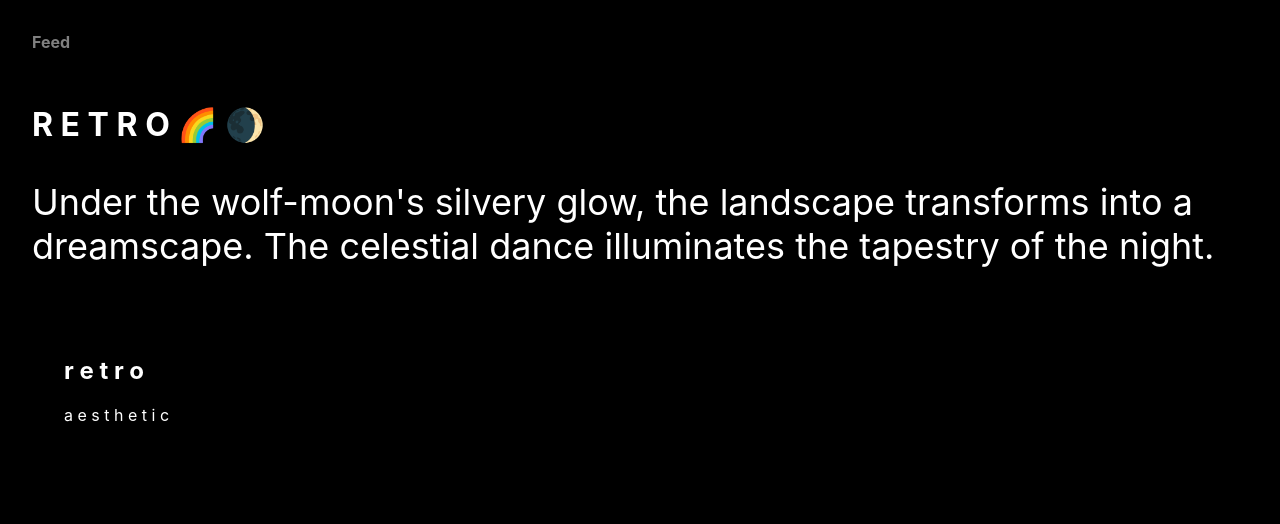
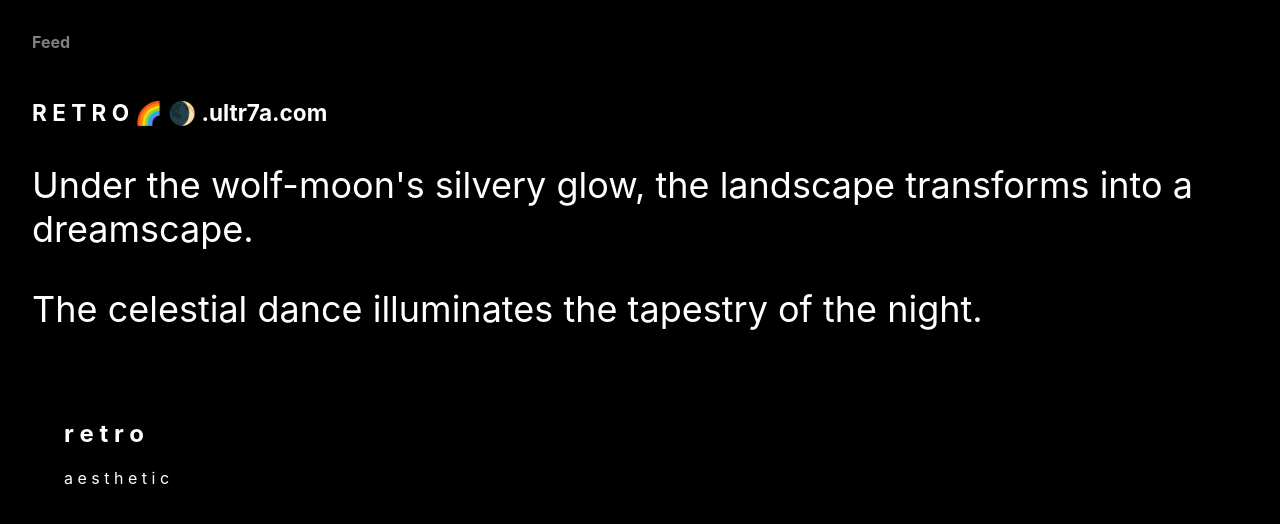
Before and after one commit to ultr7A/retro.ultr7a.com, a Next.js app: page / in a window 1280 px wide. Shown: the top 524 px of the page. Built offline with nearby package versions, Linux system fonts and the light colour scheme.

Commit message:
update style

```diff
--- a/pages/index.tsx
+++ b/pages/index.tsx
@@ -30,10 +30,12 @@ const Museum: React.FC<Props> = (props) => {
   return (
     <Layout>
       <div className="page">
-        <h1>R E T R O 🌈 🌒</h1>
+        <h1>R E T R O 🌈 🌒 .ultr7a.com</h1>
         <p className="featured">
-        Under the wolf-moon's silvery glow, the landscape transforms into a dreamscape.
-        The celestial dance illuminates the tapestry of the night.
+          Under the wolf-moon's silvery glow, the landscape transforms into a dreamscape.
+        </p>
+        <p className="featured">
+          The celestial dance illuminates the tapestry of the night.
         </p>
         <main>
           {props.feed.map((exhibit) => (
@@ -60,6 +62,10 @@ const Museum: React.FC<Props> = (props) => {
         .featured {
           font-size: 36px;
         }
+
+        h1 {
+          font-size:1.41em;
+        }
       `}</style>
     </Layout>
   )
```
